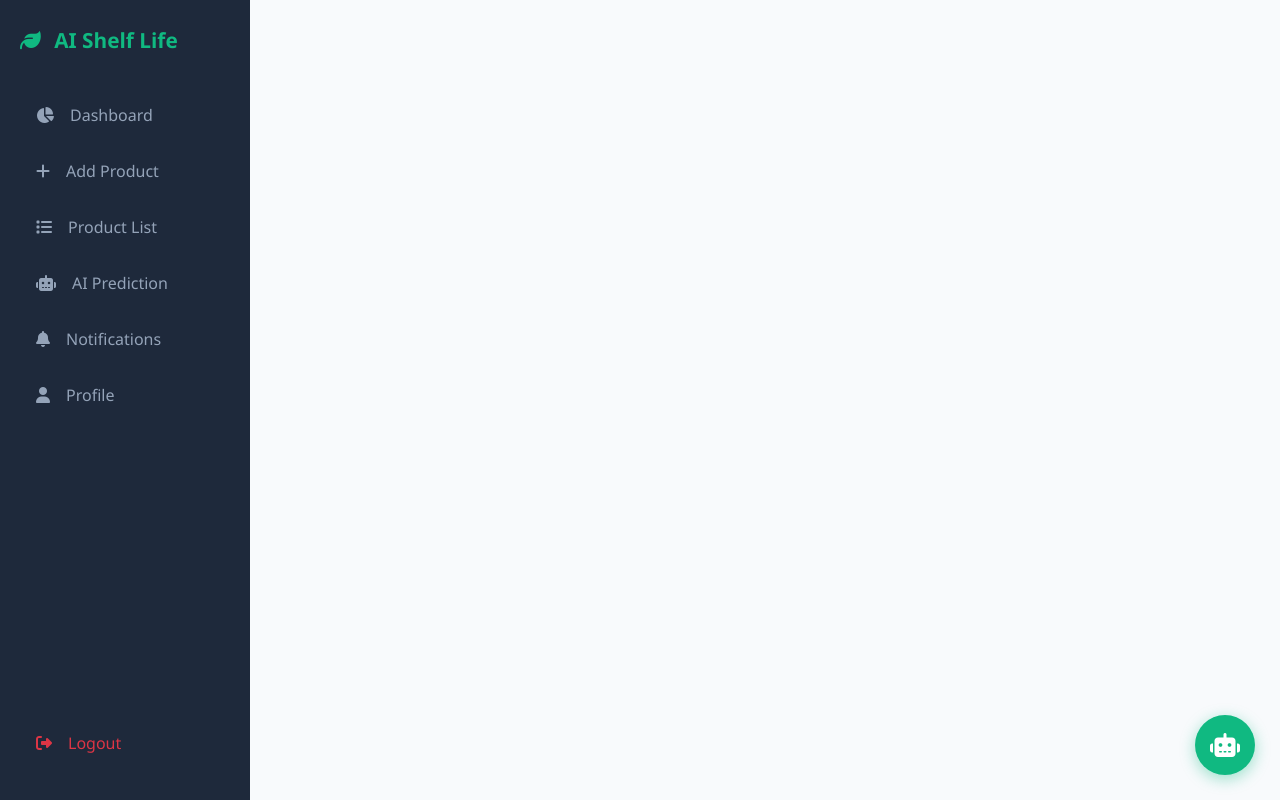
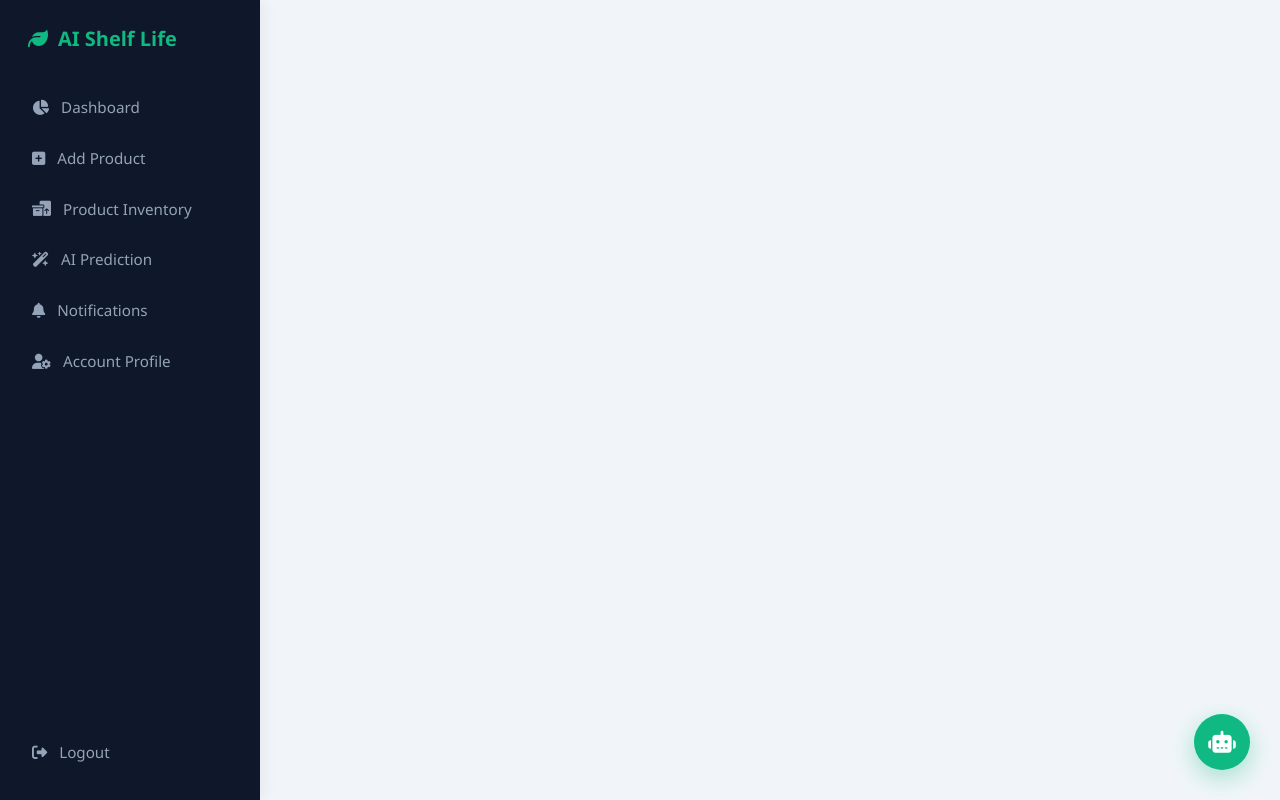
Before and after one commit to vaibhaviyadav2408-collab/-shelf-life-predictor, a Flask app: template templates/base.html in a window 1280 px wide. Run offline with Flask 3, Linux system fonts and the light colour scheme; the template is opened without the code that fills it, so the values that code supplies are empty.

Commit message:
Refactor base HTML template for improved layout
Updated the base HTML template to enhance the layout and styling, including sidebar and chatbot features.

```diff
--- a/templates/base.html
+++ b/templates/base.html
@@ -3,65 +3,188 @@
 <head>
     <meta charset="UTF-8">
     <meta name="viewport" content="width=device-width, initial-scale=1.0">
-    <title>{% block title %}AI Shelf Life{% endblock %}</title>
+    <title>{% block title %}AI Shelf Life Predictor{% endblock %}</title>
 
+    <!-- Bootstrap 5 CDN -->
     <link href="https://cdn.jsdelivr.net/npm/bootstrap@5.3.0/dist/css/bootstrap.min.css" rel="stylesheet">
+    <!-- Font Awesome Icons CDN -->
     <link rel="stylesheet" href="https://cdnjs.cloudflare.com/ajax/libs/font-awesome/6.4.0/css/all.min.css">
 
     <style>
-        * { box-sizing: border-box; }
-        body { background-color: #f8fafc; font-family: 'Segoe UI', system-ui, -apple-system, sans-serif; margin: 0; padding: 0; }
+        :root {
+            --sidebar-width: 260px;
+            --primary-green: #10b981;
+            --primary-dark: #0f172a;
+        }
 
-        /* Global Left Dark Sidebar */
+        body {
+            background-color: #f1f5f9;
+            font-family: 'Segoe UI', system-ui, -apple-system, sans-serif;
+            margin: 0;
+            overflow-x: hidden;
+        }
+
+        /* Modern Sidebar */
         .sidebar {
-            width: 250px;
+            width: var(--sidebar-width);
             height: 100vh;
             position: fixed;
             top: 0;
             left: 0;
-            background: #1e293b;
+            background: #0f172a;
             color: #ffffff;
-            padding: 25px 20px;
+            padding: 24px 16px;
             display: flex;
             flex-direction: column;
             z-index: 1000;
+            box-shadow: 4px 0 15px rgba(0,0,0,0.05);
         }
-        .sidebar-brand { font-size: 1.3rem; font-weight: 700; color: #10b981; margin-bottom: 35px; }
+
+        .sidebar-brand {
+            font-size: 1.25rem;
+            font-weight: 700;
+            color: var(--primary-green);
+            margin-bottom: 30px;
+            padding: 0 12px;
+            display: flex;
+            align-items: center;
+            gap: 10px;
+        }
+
+        .sidebar-nav {
+            display: flex;
+            flex-direction: column;
+            gap: 4px;
+        }
+
         .sidebar a {
             color: #94a3b8;
             text-decoration: none;
             padding: 12px 16px;
-            border-radius: 8px;
-            margin-bottom: 8px;
+            border-radius: 10px;
             display: flex;
             align-items: center;
+            gap: 12px;
             font-weight: 500;
+            font-size: 0.95rem;
             transition: all 0.2s ease;
         }
-        .sidebar a:hover, .sidebar a.active { background: #334155; color: #ffffff; }
 
-        /* Main Display Content Area */
-        .main-content { margin-left: 250px; padding: 35px; min-height: 100vh; }
-        .card-custom { border: none; border-radius: 14px; box-shadow: 0 4px 12px rgba(0, 0, 0, 0.03); background: #ffffff; }
+        .sidebar a:hover {
+            background: #1e293b;
+            color: #ffffff;
+        }
 
-        /* Global Floating AI Chatbot Button */
+        .sidebar a.active {
+            background: var(--primary-green);
+            color: #ffffff;
+            font-weight: 600;
+            box-shadow: 0 4px 12px rgba(16, 185, 129, 0.3);
+        }
+
+        /* Main View Container */
+        .main-content {
+            margin-left: var(--sidebar-width);
+            padding: 32px;
+            min-height: 100vh;
+        }
+
+        .card-custom {
+            border: none;
+            border-radius: 16px;
+            box-shadow: 0 4px 20px rgba(0, 0, 0, 0.03);
+            background: #ffffff;
+        }
+
+        /* AI Floating Chatbot */
         .chat-btn {
-            position: fixed; bottom: 25px; right: 25px; width: 60px; height: 60px;
-            background: #10b981; color: white; border-radius: 50%; display: flex;
-            align-items: center; justify-content: center; font-size: 24px;
-            cursor: pointer; box-shadow: 0 4px 15px rgba(16, 185, 129, 0.4); border: none; z-index: 1050;
+            position: fixed;
+            bottom: 30px;
+            right: 30px;
+            width: 56px;
+            height: 56px;
+            background: var(--primary-green);
+            color: white;
+            border-radius: 50%;
+            display: flex;
+            align-items: center;
+            justify-content: center;
+            font-size: 22px;
+            cursor: pointer;
+            box-shadow: 0 8px 24px rgba(16, 185, 129, 0.35);
+            border: none;
+            z-index: 1050;
+            transition: transform 0.2s;
         }
+
+        .chat-btn:hover {
+            transform: scale(1.05);
+        }
+
         .chat-box {
-            position: fixed; bottom: 95px; right: 25px; width: 340px; height: 420px;
-            background: #ffffff; border-radius: 16px; box-shadow: 0 10px 30px rgba(0,0,0,0.15);
-            display: none; flex-direction: column; overflow: hidden; z-index: 1050; border: 1px solid #e2e8f0;
+            position: fixed;
+            bottom: 100px;
+            right: 30px;
+            width: 360px;
+            height: 450px;
+            background: #ffffff;
+            border-radius: 18px;
+            box-shadow: 0 12px 35px rgba(0,0,0,0.15);
+            display: none;
+            flex-direction: column;
+            overflow: hidden;
+            z-index: 1050;
+            border: 1px solid #e2e8f0;
         }
-        .chat-header { background: #10b981; color: white; padding: 15px; font-weight: bold; display: flex; justify-content: space-between; align-items: center; }
-        .chat-body { flex: 1; padding: 15px; overflow-y: auto; background: #f8fafc; font-size: 14px; }
-        .chat-msg { margin-bottom: 10px; max-width: 80%; padding: 10px 14px; border-radius: 12px; font-size: 13px; line-height: 1.4; }
-        .msg-bot { background: #e2e8f0; color: #1e293b; align-self: flex-start; border-bottom-left-radius: 2px; }
-        .msg-user { background: #10b981; color: white; margin-left: auto; border-bottom-right-radius: 2px; }
-        .chat-footer { padding: 10px; background: white; border-top: 1px solid #e2e8f0; display: flex; gap: 8px; }
+
+        .chat-header {
+            background: var(--primary-dark);
+            color: white;
+            padding: 16px;
+            font-weight: 600;
+            display: flex;
+            justify-content: space-between;
+            align-items: center;
+        }
+
+        .chat-body {
+            flex: 1;
+            padding: 16px;
+            overflow-y: auto;
+            background: #f8fafc;
+        }
+
+        .chat-msg {
+            margin-bottom: 12px;
+            max-width: 82%;
+            padding: 10px 14px;
+            border-radius: 14px;
+            font-size: 13.5px;
+            line-height: 1.45;
+        }
+
+        .msg-bot {
+            background: #ffffff;
+            color: #1e293b;
+            align-self: flex-start;
+            border-bottom-left-radius: 2px;
+            box-shadow: 0 2px 6px rgba(0,0,0,0.04);
+        }
+
+        .msg-user {
+            background: var(--primary-green);
+            color: white;
+            margin-left: auto;
+            border-bottom-right-radius: 2px;
+        }
+
+        .chat-footer {
+            padding: 12px;
+            background: white;
+            border-top: 1px solid #e2e8f0;
+            display: flex;
+            gap: 8px;
+        }
     </style>
     {% block extra_css %}{% endblock %}
 </head>
@@ -69,15 +192,32 @@
 
 <div class="sidebar">
     <div class="sidebar-brand">
-        <i class="fa-solid fa-leaf me-2"></i> AI Shelf Life
+        <i class="fa-solid fa-leaf"></i>
+        <span>AI Shelf Life</span>
     </div>
-    <a href="/dashboard" class="{% if 'dashboard' in request.path or request.path == '/' %}active{% endif %}"><i class="fa-solid fa-chart-pie me-3"></i> Dashboard</a>
-    <a href="/add-product" class="{% if 'add' in request.path %}active{% endif %}"><i class="fa-solid fa-plus me-3"></i> Add Product</a>
-    <a href="/product-list" class="{% if 'product-list' in request.path %}active{% endif %}"><i class="fa-solid fa-list me-3"></i> Product List</a>
-    <a href="/ai-prediction" class="{% if 'ai-prediction' in request.path %}active{% endif %}"><i class="fa-solid fa-robot me-3"></i> AI Prediction</a>
-    <a href="/notifications" class="{% if 'notifications' in request.path %}active{% endif %}"><i class="fa-solid fa-bell me-3"></i> Notifications</a>
-    <a href="/profile" class="{% if 'profile' in request.path %}active{% endif %}"><i class="fa-solid fa-user me-3"></i> Profile</a>
-    <a href="/login" class="mt-auto text-danger"><i class="fa-solid fa-right-from-bracket me-3"></i> Logout</a>
+
+    <div class="sidebar-nav">
+        <a href="/dashboard" class="{% if 'dashboard' in request.path or request.path == '/' %}active{% endif %}">
+            <i class="fa-solid fa-chart-pie"></i> Dashboard
+        </a>
+        <a href="/add-product" class="{% if 'add' in request.path %}active{% endif %}">
+            <i class="fa-solid fa-square-plus"></i> Add Product
+        </a>
+        <a href="/product-list" class="{% if 'product' in request.path and 'add' not in request.path %}active{% endif %}">
+            <i class="fa-solid fa-boxes-packing"></i> Product Inventory
+        </a>
+        <a href="/ai-prediction" class="{% if 'prediction' in request.path %}active{% endif %}">
+            <i class="fa-solid fa-wand-magic-sparkles"></i> AI Prediction
+        </a>
+        <a href="/notifications" class="{% if 'notifications' in request.path %}active{% endif %}">
+            <i class="fa-solid fa-bell"></i> Notifications
+        </a>
+        <a href="/profile" class="{% if 'profile' in request.path %}active{% endif %}">
+            <i class="fa-solid fa-user-gear"></i> Account Profile
+        </a>
+    </div>
+
+    <a href="/logout" class="mt-auto text-danger-subtle"><i class="fa-solid fa-right-from-bracket"></i> Logout</a>
 </div>
 
 <div class="main-content">
@@ -88,14 +228,14 @@
 
 <div class="chat-box" id="chatBox">
     <div class="chat-header">
-        <span><i class="fa-solid fa-robot me-2"></i> AI Assistant</span>
+        <span><i class="fa-solid fa-robot text-success me-2"></i> AI Assistant</span>
         <i class="fa-solid fa-xmark" style="cursor:pointer;" onclick="toggleChat()"></i>
     </div>
     <div class="chat-body d-flex flex-column" id="chatMessages">
-        <div class="chat-msg msg-bot">Hello! 👋 Ask me anything about food shelf life!</div>
+        <div class="chat-msg msg-bot">Hello! 👋 Ask me anything about food preservation or expiry dates.</div>
     </div>
     <div class="chat-footer">
-        <input type="text" id="chatInput" class="form-control form-control-sm" placeholder="Ask something..." onkeypress="handleKey(event)">
+        <input type="text" id="chatInput" class="form-control form-control-sm border-0 bg-light" placeholder="Ask a question..." onkeypress="handleKey(event)">
         <button class="btn btn-sm btn-success px-3" onclick="sendMessage()"><i class="fa-solid fa-paper-plane"></i></button>
     </div>
 </div>
@@ -135,6 +275,5 @@
         } catch (err) { console.error(err); }
     }
 </script>
-
 </body>
 </html>
```
